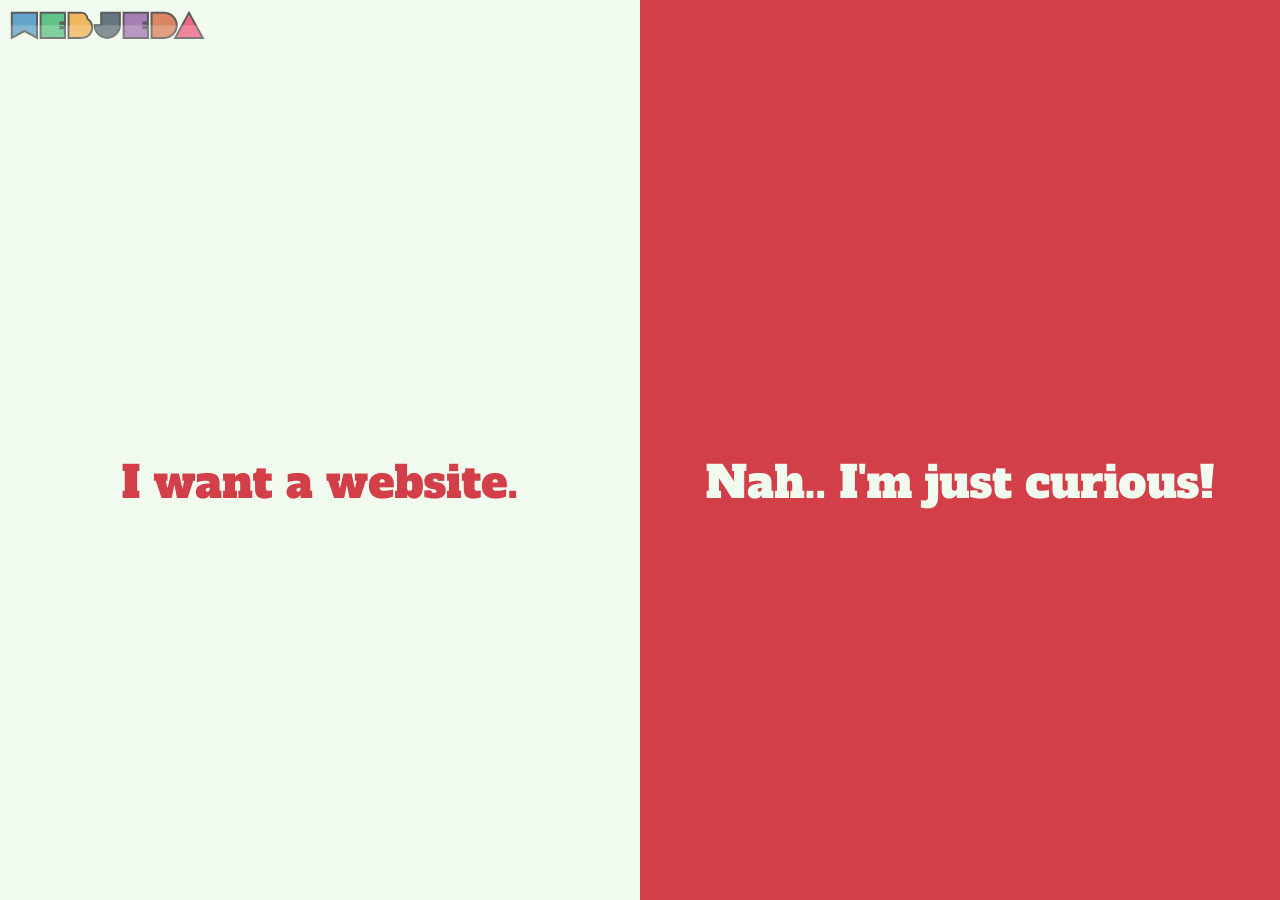
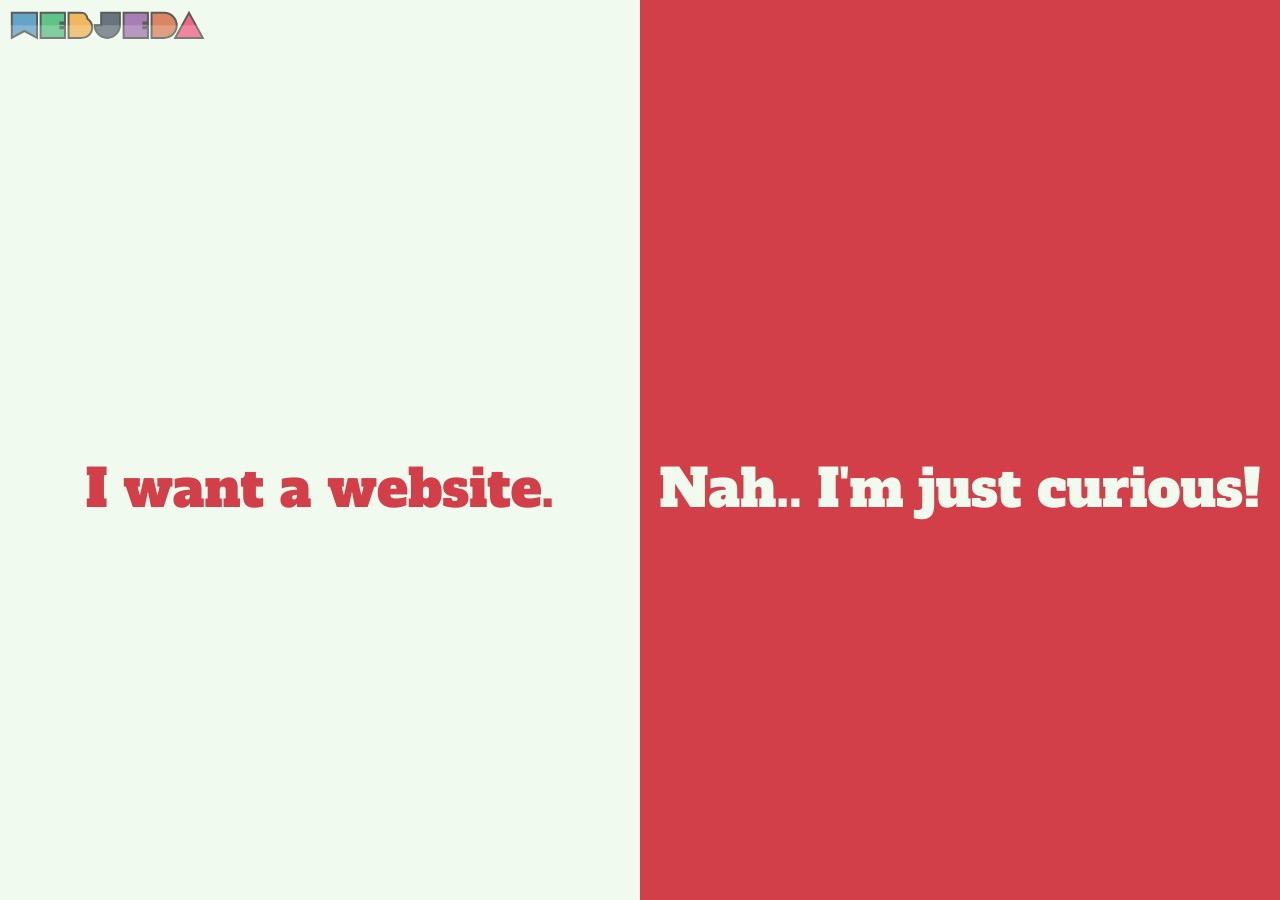
Before and after one commit to sharu725/sharu725.github.io, a Jekyll site: the page built from index.html, in a window 1280 px wide. Built offline with Jekyll 4.4.1, drawn with Linux system fonts in a browser that asks for light colours.

Commit message:
no message

```diff
--- a/_sass/_layout.scss
+++ b/_sass/_layout.scss
@@ -1,8 +1,8 @@
 
-   *{
-    -webkit-transition: all 0.2s; /* Safari */
+* {
+    -webkit-transition: all 0.3s; /* Safari */
     -webkit-transition-timing-function: linear; /* Safari */
-    transition: all 0.2s;
+    transition: all 0.3s;
     transition-timing-function: linear;
       }
 
@@ -279,12 +279,15 @@
     top: 50%;
     text-align: center;
     width: 100%;
+    font-size: 52px;
     &:hover{
         color: #333;
     }
 
        @include media-query($on-palm) {
             top: 30%;
+            font-size: 40px;
+           margin: 0;
     }
 
 }
```
